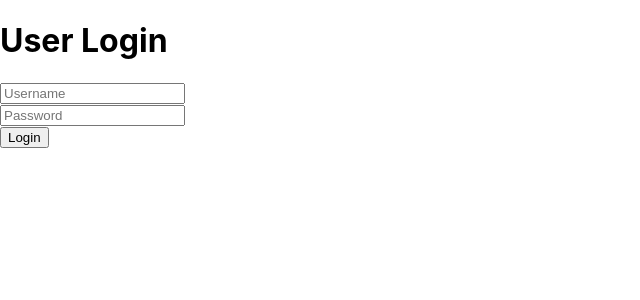
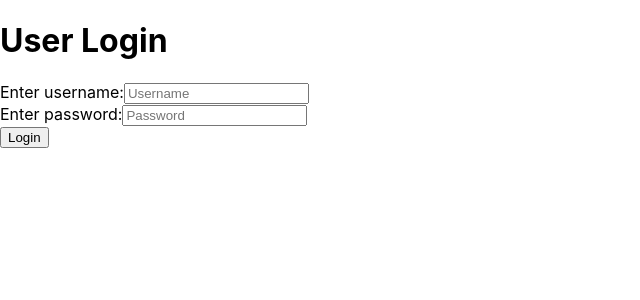
Before and after one commit to midnightsnidget/homework3, a React (Create React App) app in the folder login-out-app/: page / in a window 1280 px wide. Shown: the top 300 px of the page, without its empty margins (0-640 px from the left). Built offline with nearby package versions, Linux system fonts and the light colour scheme.

Commit message:
added labels for the username and password boxes

```diff
--- a/login-out-app/src/LogIn.jsx
+++ b/login-out-app/src/LogIn.jsx
@@ -18,6 +18,7 @@ function Login() {
         <div>
             <h1>User Login</h1>
             <div>
+                <label htmlFor="username">Enter username:</label>
                 <input
                 type="text"
                 placeholder="Username"
@@ -26,6 +27,7 @@ function Login() {
                 />
             </div>
             <div>
+            <label htmlFor="password">Enter password:</label>
                 <input
                 type="password"
                 placeholder="Password"
```
